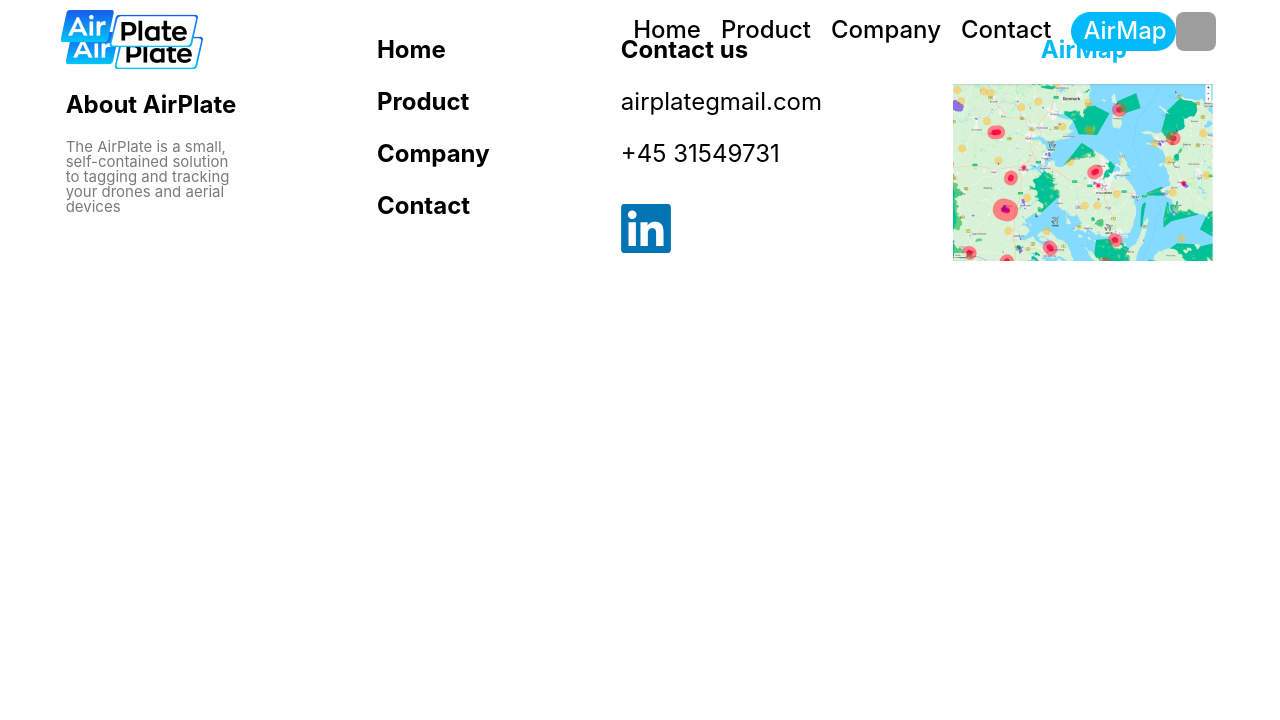
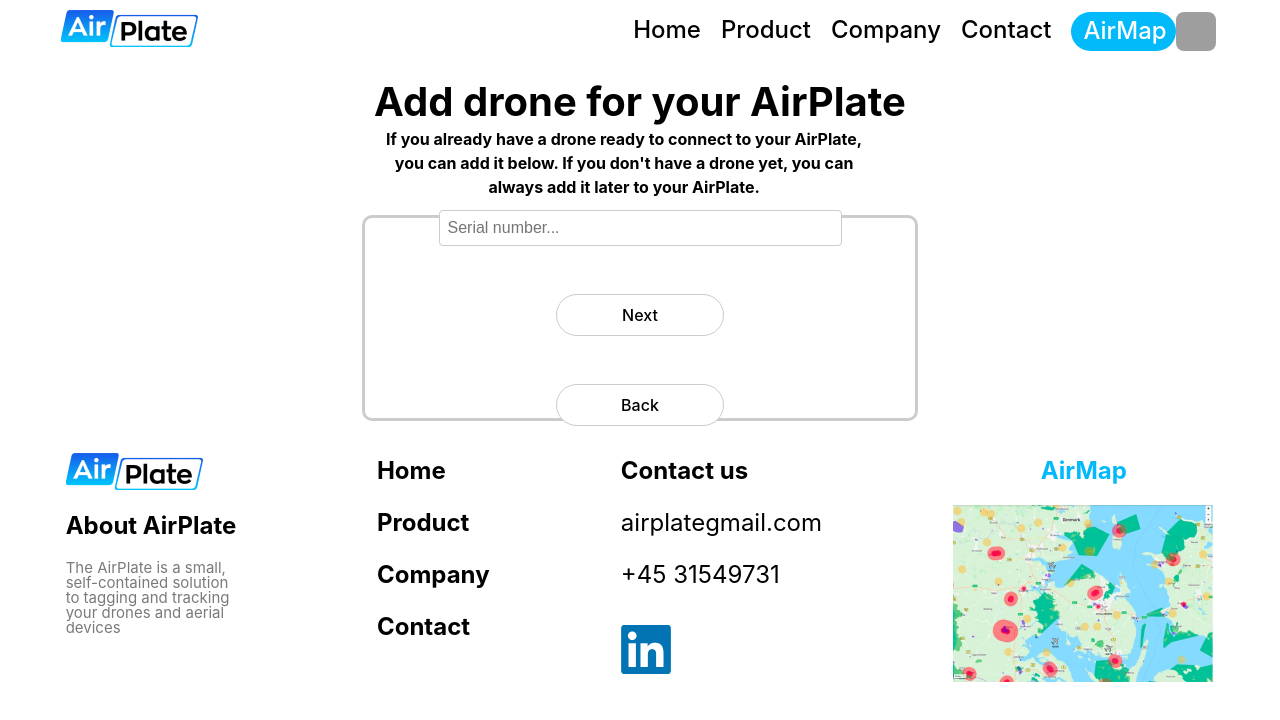
Before and after one commit to ThomasDallHenriksen/PBA-webudvikling, a React (Vite) app in the folder PBA-project/: page /Adddrone in a window 1280 px wide. Shown: the top 720 px of the page. Built offline with nearby package versions, Linux system fonts and the light colour scheme; grey boxes are pictures that could not be loaded.

Commit message:
Tilføjet en add airplate

```diff
--- a/PBA-project/src/App.jsx
+++ b/PBA-project/src/App.jsx
@@ -10,6 +10,8 @@
 import Profile from './pages/Profile'
 import Guidedk from './pages/Guidedk'
 import Guideeng from './pages/Guideeng'
+import Addairplate from './pages/Addairplate'
+import Adddrone from './pages/Adddrone'
 import { BrowserRouter as Router, Route, Routes } from 'react-router-dom'
 
 function App() {
@@ -29,7 +31,8 @@
           <Route path="/Profile" element={<Profile />}></Route>
           <Route path="/Guidedk" element={<Guidedk />}></Route>
           <Route path="/Guideeng" element={<Guideeng />}></Route>
-
+          <Route path="/Addairplate" element={<Addairplate />}></Route>
+          <Route path="/Adddrone" element={<Adddrone />}></Route>
 
 
         </Routes>
--- /dev/null
+++ b/PBA-project/src/assets/styles/add.scss
@@ -0,0 +1,64 @@
+@import '../main/colors.scss';
+@import '../global/breakpoints.scss';
+
+.block {
+    text-align: center;
+}
+
+
+.top {
+    display: inline-block;
+    max-width: 50rem;
+    margin-top: 5rem;
+}
+
+.top_text {
+    font-size: 2.5rem;
+    margin: 0;
+    margin-bottom: 0.2rem;
+}
+
+.bottom_text {
+    font-size: 1rem;
+    margin: 0;
+    max-width: 31.25rem;
+    margin-bottom: 1rem;
+}
+
+.input-container {
+    width: 550px;
+    height: 12.5rem;
+    margin-top: .9375rem;
+    display: flex;
+    flex-direction: column;
+    align-items: center;
+    border-style: solid;
+    border-color: #ccc;
+    border-radius: .625rem;
+    justify-content: center;
+    margin: 0 auto;
+}
+
+
+.serial-input {
+    width: 70%;
+    padding: .5rem;
+    border: .0625rem solid #ccc;
+    border-radius: .25rem;
+    font-size: 1rem;
+    color: var(--color-black);
+    background-color: var(--color-white);
+}
+
+.next-button {
+    width: 10.5rem;
+    padding: .625rem;
+    margin-top: 3rem;
+    border: 1px solid #ccc;
+    border-radius: 3.75rem;
+    box-sizing: border-box;
+    font-size: 1rem;
+    color: var(--color-black);
+    background-color: var(--color-white);
+    cursor: pointer;
+}
--- /dev/null
+++ b/PBA-project/src/pages/Addairplate.jsx
@@ -0,0 +1,26 @@
+import '../assets/styles/add.scss';
+import { Link } from 'react-router-dom';
+
+
+const Addairplate = () => {
+    return (
+        <div className="block">
+            <div className="top">
+                <h1 className='top_text'>Add new AirPlate</h1>
+                <h2 className='bottom_text'>Here you have the opportunity to register your AirPlate for a drone. Enter the provided serial number of your AirPlate in the field below.</h2>
+            </div>
+            <div className="input-container">
+                <input
+                    type="text"
+                    className="serial-input"
+                    placeholder="Serial number..."
+                />
+                <Link to="/Adddrone">
+                    <button className="next-button">Next</button>
+                </Link>
+            </div>
+        </div>
+    );
+};
+
+export default Addairplate;
--- /dev/null
+++ b/PBA-project/src/pages/Adddrone.jsx
@@ -0,0 +1,29 @@
+import '../assets/styles/add.scss';
+import { Link } from 'react-router-dom';
+
+
+const Adddrone = () => {
+    return (
+        <div className="block">
+            <div className="top">
+                <h1 className='top_text'>Add drone for your AirPlate</h1>
+                <h2 className='bottom_text'>If you already have a drone ready to connect to your AirPlate, you can add it below. If you don't have a drone yet, you can always add it later to your AirPlate.</h2>
+            </div>
+            <div className="input-container">
+                <input
+                    type="text"
+                    className="serial-input"
+                    placeholder="Serial number..."
+                />
+                <Link to="/">
+                    <button className="next-button">Next</button>
+                </Link>
+                <Link to="/Addairplate">
+                    <button className="next-button">Back</button>
+                </Link>
+            </div>
+        </div>
+    );
+};
+
+export default Adddrone;
```
